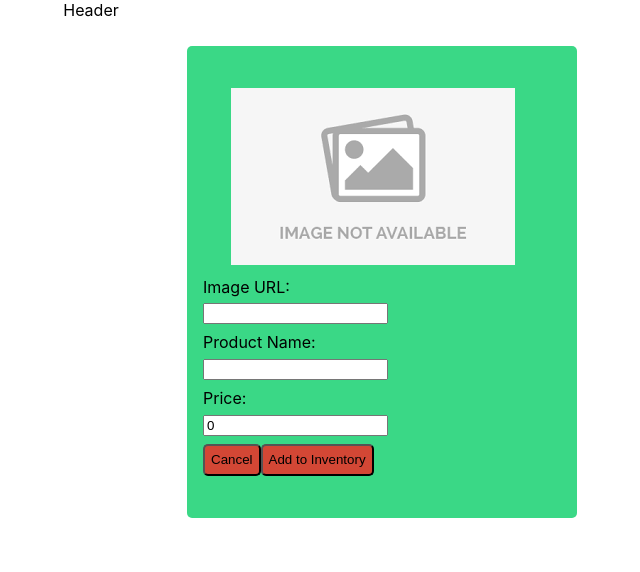
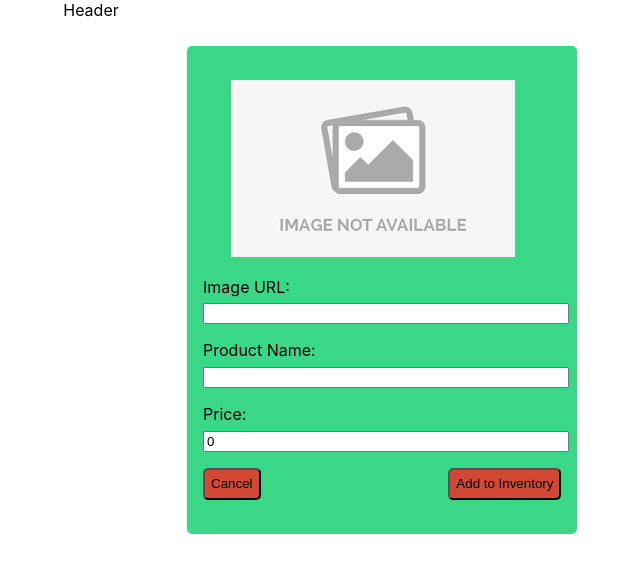
Before and after one commit to AndersonChristian-P/shelfie_02, a React (Create React App) app: page / in a window 1280 px wide. Shown: the top 572 px of the page, without its empty margins (549-1189 px from the left). Built offline with nearby package versions, Linux system fonts and the light colour scheme; no server answers.

Commit message:
adj Form css

```diff
--- a/src/Components/Form/Form.css
+++ b/src/Components/Form/Form.css
@@ -1,7 +1,7 @@
 .form {
   background: #3AD886;
   width: 28vw;
-  height: 55vh;
+  height: 57vh;
   padding: 1em;
   border-radius: 5px;
   display: flex;
@@ -17,27 +17,42 @@
   width: 200;
 }
 
+form {
+  width: 100%;
+}
+
 input {
   margin-top: 0.5em;
+  width: 100%;
 }
 
 .form-product-image-url {
   text-align: left;
-  margin-top: 0.5em;
+  margin-top: 1em;
 }
 
 .form-product-name {
   text-align: left;
-  margin-top: 0.5em;
+  margin-top: 1em;
 }
 
 .form-product-price {
   text-align: left;
-  margin-top: 0.5em;
+  margin-top: 1em;
 }
 
 .form-buttons {
-  margin-top: 0.5em;
+  margin-top: 1em;
+}
+
+.form-buttons {
+  width: 100%;
+  display: flex;
+	flex-direction: row;
+	flex-wrap: nowrap;
+	justify-content: space-between;
+	align-items: center;
+	align-content: stretch;
 }
 
 .form-button {
--- a/src/Components/Form/Form.js
+++ b/src/Components/Form/Form.js
@@ -41,6 +41,7 @@ export default class Form extends Component {
           />
         </div>
 
+        <form>
           <div className="form-product-image-url"> Image URL:
           <br />
             <input
@@ -70,6 +71,7 @@ export default class Form extends Component {
               value={this.state.price}
             />
           </div>
+        </form>
 
         <div className="form-buttons">
           <button onClick={this.handleClickCancel} className="form-button cancel">Cancel</button>
```
Lines whose indentation alone changed are shown as unchanged.
